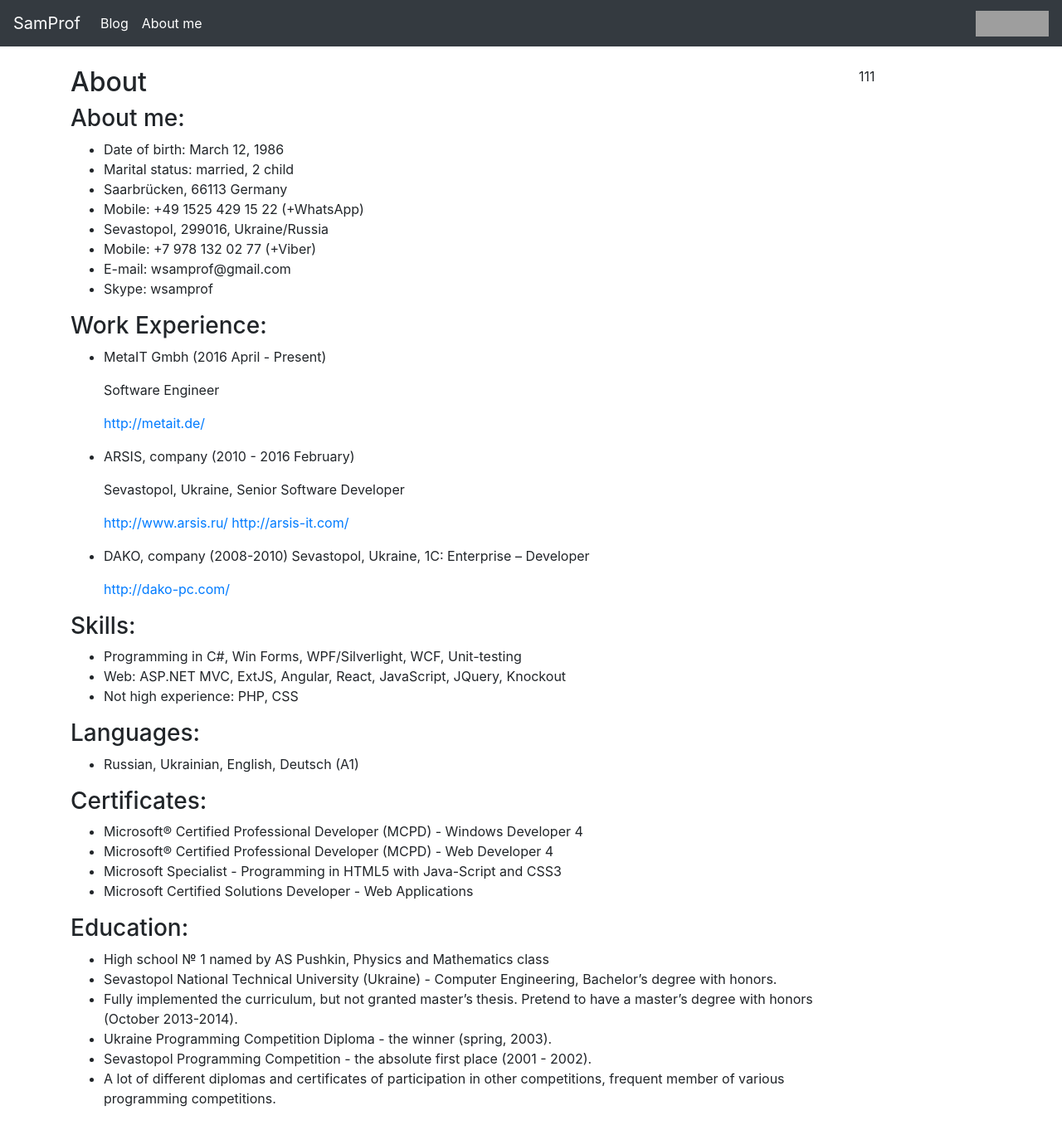
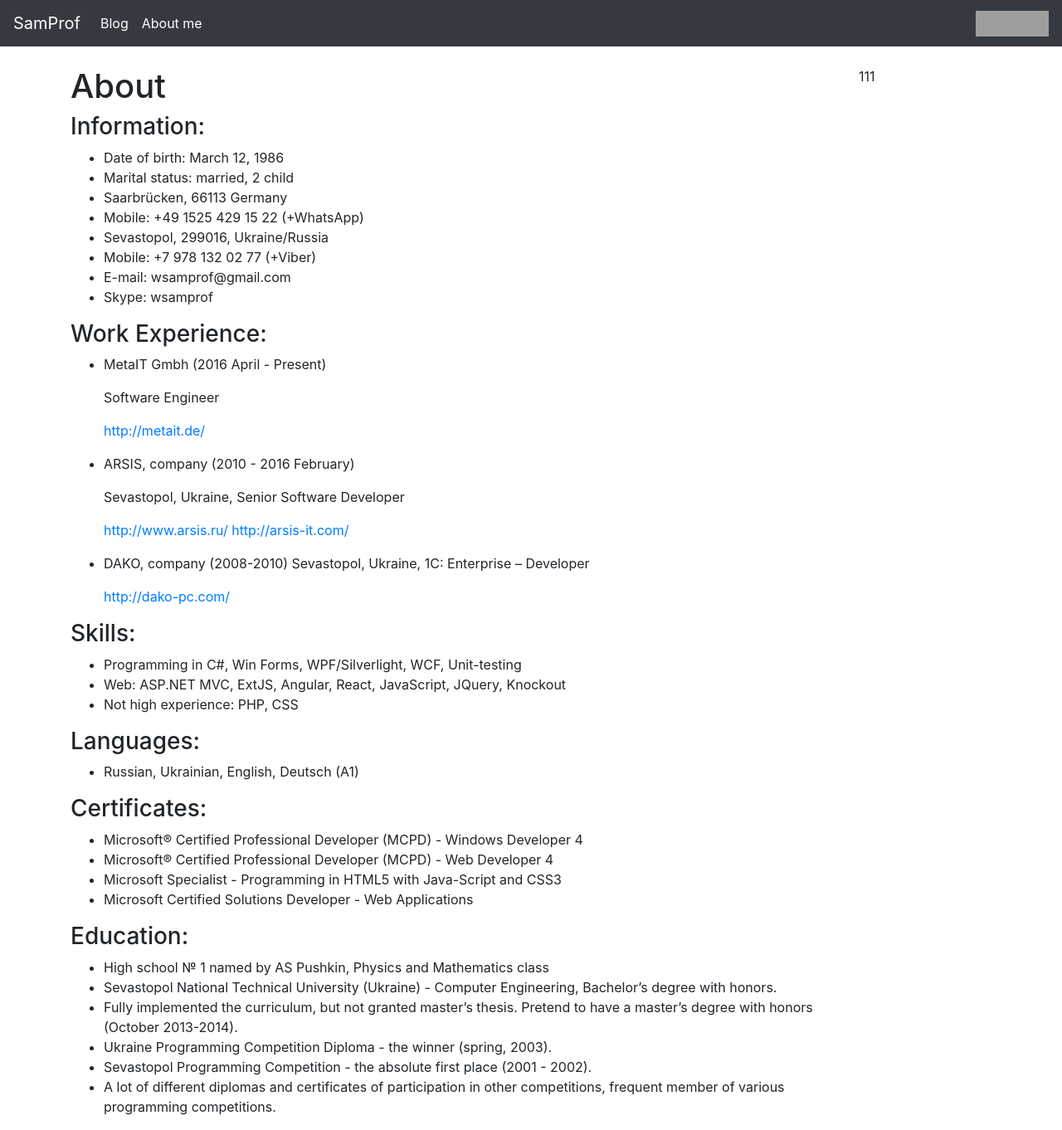
Before and after one commit to SamProf/www.samprof.com, a Jekyll site: the page built from about.md, in a window 1280 px wide and 1362 px high. Shown: the whole window at 83% size. Built offline with Jekyll 4.4.1, drawn with Linux system fonts in a browser that asks for light colours; grey boxes are pictures that could not be loaded.

```diff
--- a/_layouts/page.html
+++ b/_layouts/page.html
@@ -4,7 +4,7 @@
 
 <section class="section">
   <div class="section-inner">
-    <h2 class="heading">{{ page.title }}</h2>
+    <h1 class="heading">{{ page.title }}</h1>
     <div class="content">
       {{ content }}
     </div><!--//content-->
--- a/about.md
+++ b/about.md
@@ -3,7 +3,7 @@
 layout: page
 ---
 
-### About me:
+### Information:
 * Date of birth:  March 12, 1986
 * Marital status: married, 2 child
 * Saarbrücken, 66113 Germany
```
